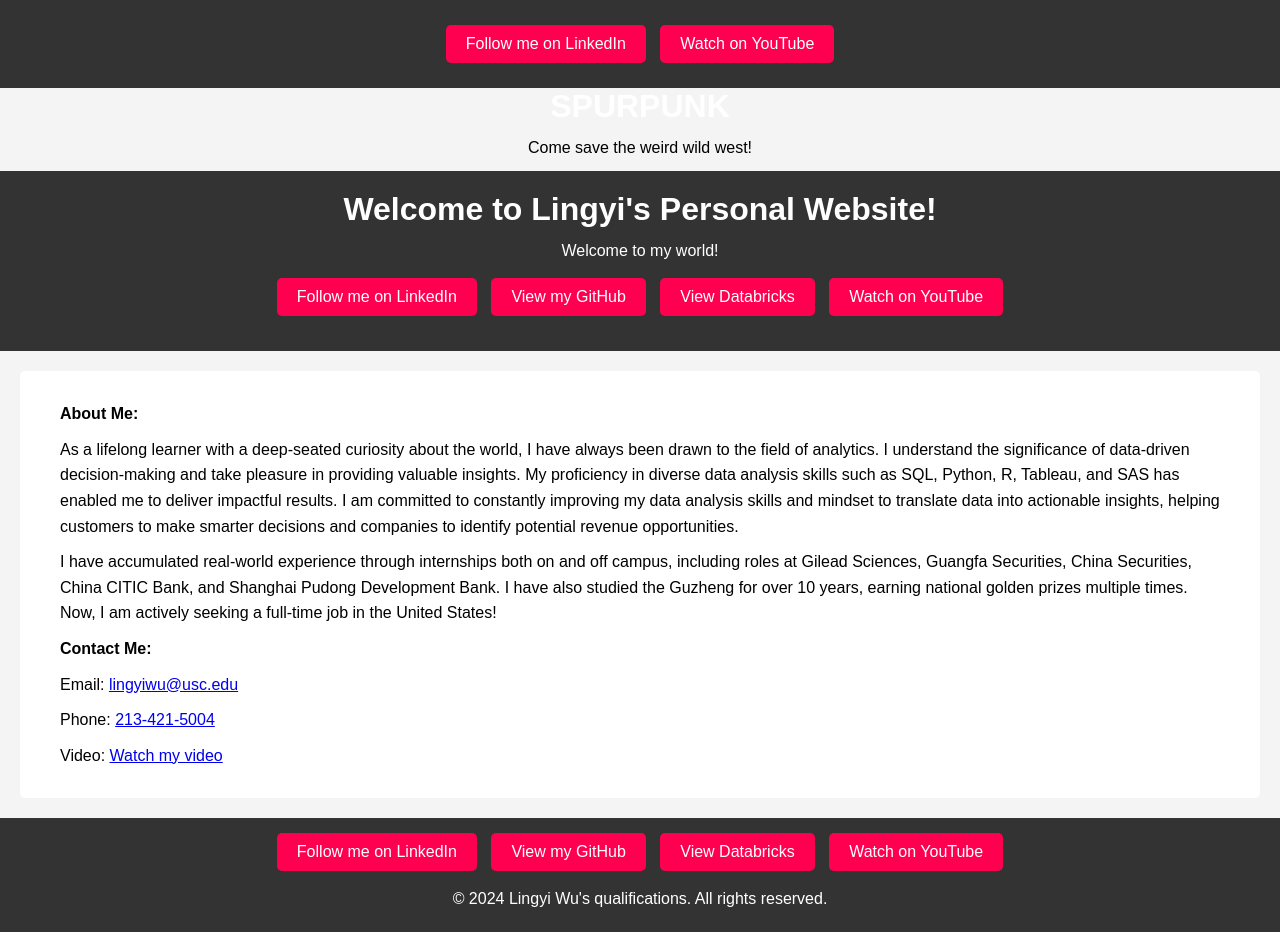
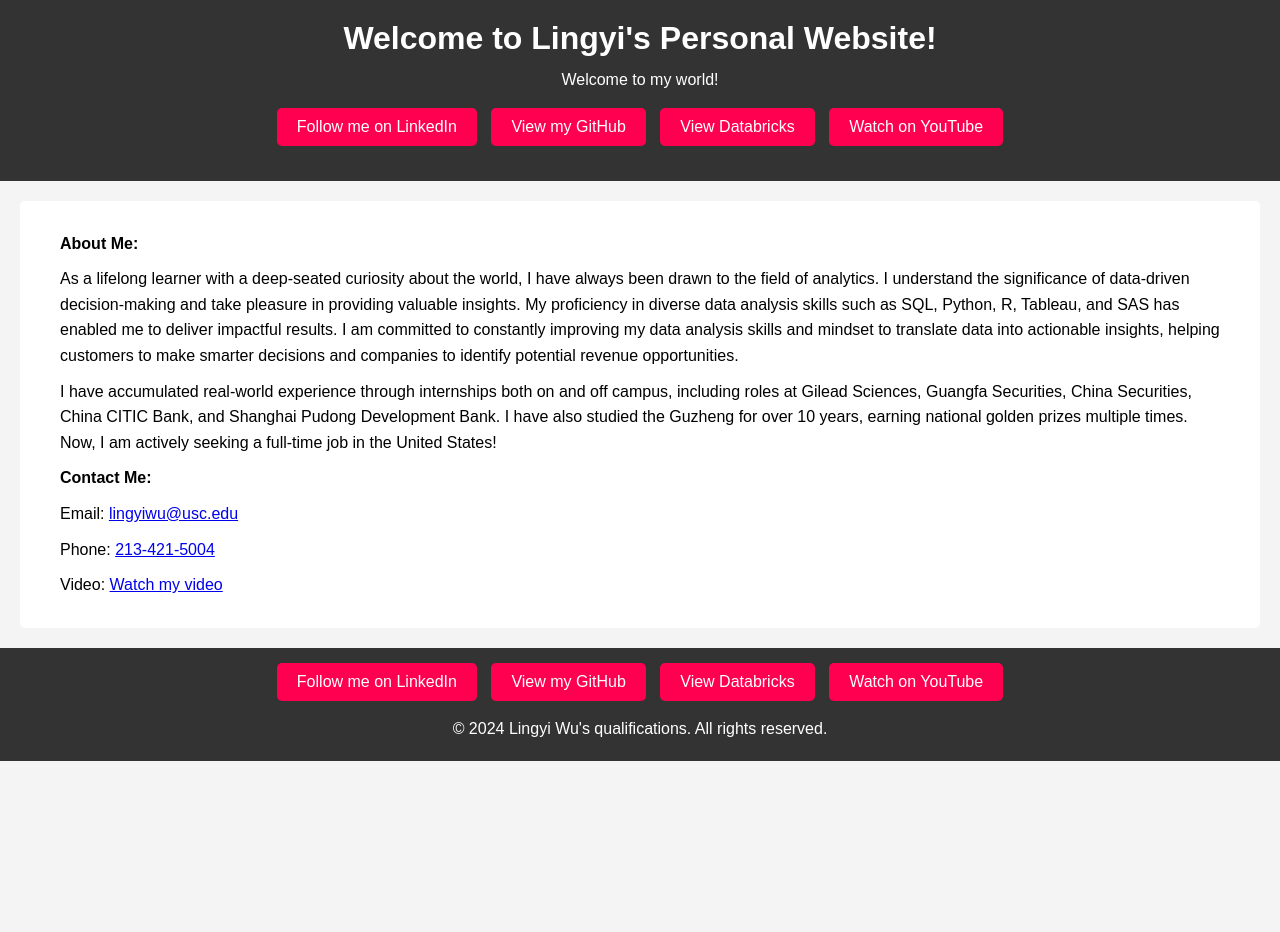
Before and after one commit to lingyiwu01/index.html, a plain HTML site: page index.html in a window 1280 px wide. After the commit the page ends 800 px from the top, so only its background shows below. Drawn offline with Linux system fonts and the light colour scheme.

Commit message:
Update index.html

```diff
--- a/index.html
+++ b/index.html
@@ -84,18 +84,6 @@
 </head>
 <body>
     <header>
-        <div class="header-container">
-            <div class="social-links">
-                <a href="https://www.linkedin.com/in/lingyi-wu-a42097227/" class="linkedin-button" target="_blank">Follow me on LinkedIn</a>
-                <a href="https://www.youtube.com/watch?v=Jz9z0rK_YU4" class="youtube-button" target="_blank">Watch on YouTube</a>
-            </div>
-        </div>
-    </header>
-    <div class="parallax-section" id="section1" align="center">
-        <h1>SPURPUNK</h1>
-        <p class="subtitle">Come save the weird wild west!</p>
-<body>
-    <header>
         <h1>Welcome to Lingyi's Personal Website!</h1>
         <p>Welcome to my world!</p>
         <div class="follow-us">
```
